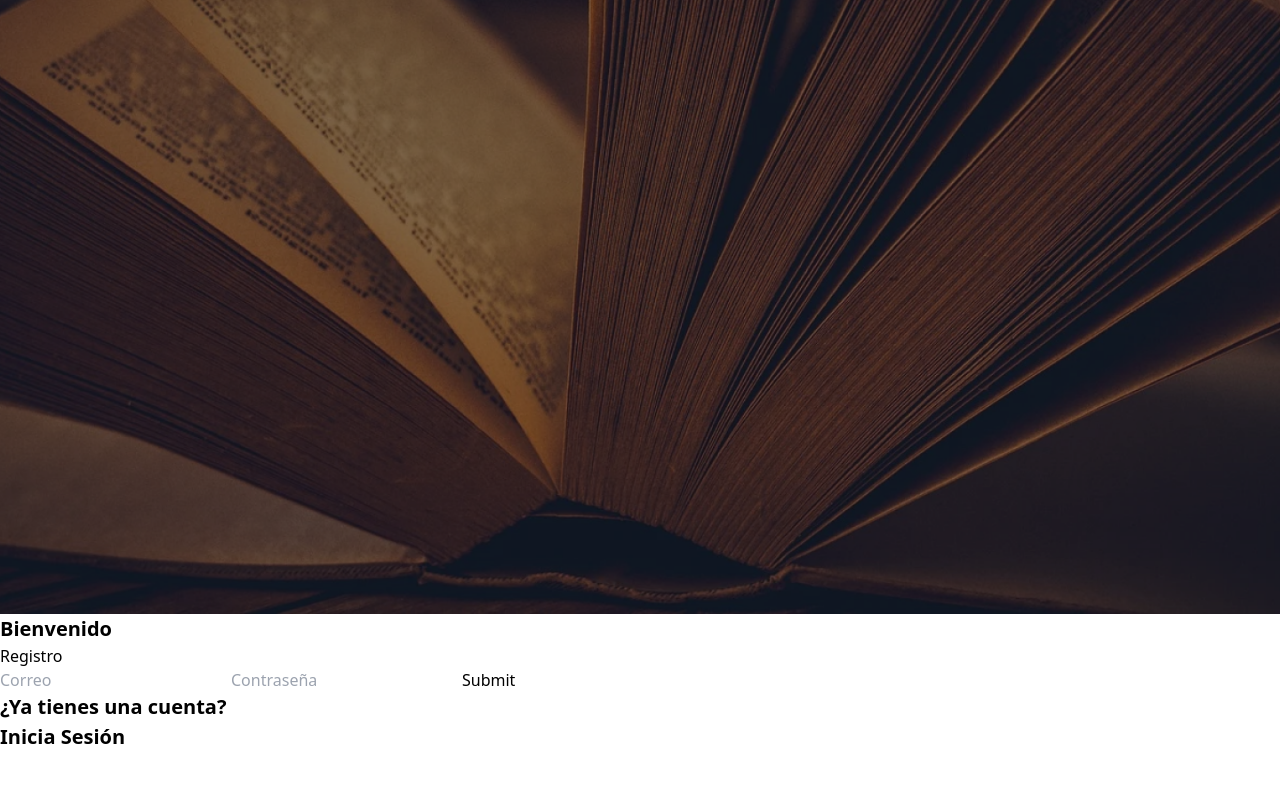
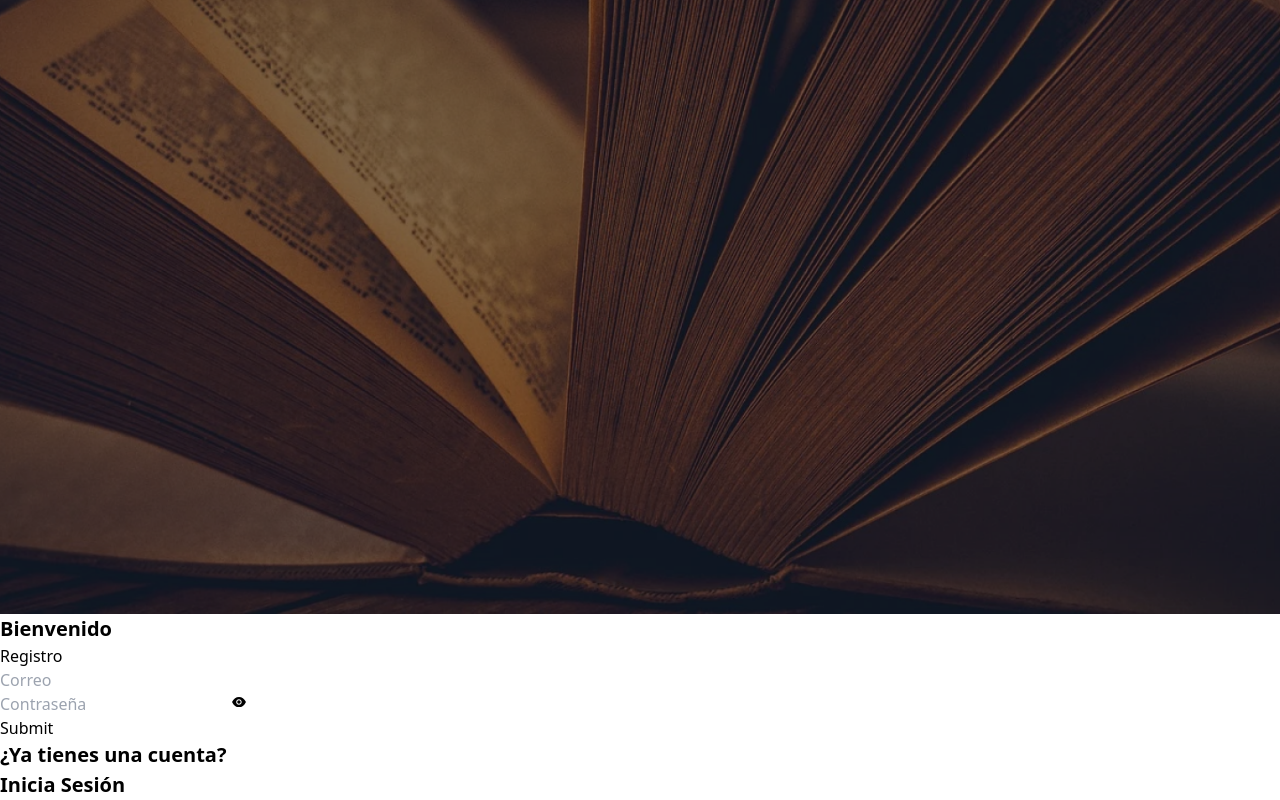
Before and after one commit to JuanCarlosRossLopez/Sistema-de-Bibliotecas-Universitarias, a React (Vite) app in the folder frontend_SBU/: page /signup in a window 1280 px wide. Shown: the part 296-1096 px from the top of the page. Before the commit the page ends 1048 px from the top, so only its background shows below. Built offline with nearby package versions, Linux system fonts and the light colour scheme; the HTML template or start-up script is replaced by a standard one.

Commit message:
Agregado boton mostrar contraseña en SignIn y SignUp

```diff
--- a/frontend_SBU/src/index.css
+++ b/frontend_SBU/src/index.css
@@ -1,3 +1,11 @@
 @tailwind base;
 @tailwind components;
 @tailwind utilities;
+
+input[type="password"]::-ms-reveal,
+input[type="password"]::-ms-clear,
+input[type="password"]::-webkit-clear-button,
+input[type="password"]::-webkit-inner-spin-button,
+input[type="password"]::-webkit-password-toggle {
+    display: none;
+}
--- a/frontend_SBU/src/pages/Visitor/Login.jsx
+++ b/frontend_SBU/src/pages/Visitor/Signin.jsx
@@ -1,7 +1,10 @@
 import React from "react";
-import { useForm } from "react-hook-form"
+import { useForm } from "react-hook-form";
+import { useState } from "react";
+import { AiFillEye, AiFillEyeInvisible } from "react-icons/ai";
 
 function Login() {
+    const [verContra, setVerContra] = useState(false);
     const {
         register,
         handleSubmit,
@@ -27,8 +30,8 @@ function Login() {
                 </div>
             </div>
 
-            <div className=" flex ">
-                <div className="bg-[#e9d2c4] border-[4px] border-yellow-900 rounded-2xl transition-all duration-200 w-full  max-w-xl mx-4 sm:mx-6 lg:mx-10">
+            <div className="flex">
+                <div className="bg-[#e9d2c4] border-[4px] border-yellow-900 rounded-2xl transition-all duration-200 w-full max-w-xl mx-4 sm:mx-6 lg:mx-10">
                     <form
                         className="mx-4 sm:mx-8 md:mx-10 flex items-center space-y-4 py-8 sm:py-10 md:py-16 px-4 sm:px-10 md:px-20 font-semibold text-gray-500 flex-col"
                         onSubmit={handleSubmit(onSubmit)}
@@ -36,18 +39,28 @@ function Login() {
                         <h1 className="text-black text-4xl">Inicio de Sesión</h1>
 
                         <input
-                            className="w-full p-2 placeholder-white text-black bg-[#d2a89f] rounded-md border border-gray-700 focus:border-yellow-700 hover:border-[#f0a779] transition-all duration-200"
+                            className="w-full md:w-[20rem] p-2 placeholder-white text-black bg-[#d2a89f] rounded-md border border-gray-700 focus:border-yellow-700 hover:border-[#f0a779] transition-all duration-200"
                             placeholder="Correo"
                             {...register("example")}
                         />
+                        {errors.exampleRequired && <span>Este campo es obligatorio</span>}
 
-                        <input
-                            className="w-full p-2 placeholder-white bg-[#d2a89f] rounded-md border border-gray-700 focus:border-white-700 hover:border-[#f0a779] transition-all duration-200"
-                            placeholder="Contraseña"
-                            {...register("exampleRequired", { required: true })}
-                        />
-
-                        {errors.exampleRequired && <span className="">This field is required</span>}
+                        <div className="flex w-full md:ml-7 md:w-[21.7rem] items-center space-x-1">
+                            <input
+                                type={verContra ? "text" : "password"}
+                                className="w-full p-2 placeholder-white bg-[#d2a89f] rounded-md border border-gray-700 focus:border-white-700 hover:border-[#f0a779] transition-all duration-200"
+                                placeholder="Contraseña"
+                                {...register("exampleRequired", { required: true })}
+                            />
+                            <button
+                                type="button"
+                                onClick={() => setVerContra(!verContra)}
+                                className="text-gray-500 hover:text-yellow-700 text-2xl"
+                            >
+                                {verContra ? <AiFillEyeInvisible /> : <AiFillEye />}
+                            </button>
+                        </div>
+                        {errors.exampleRequired && <span>Este campo es obligatorio</span>}
 
                         <input
                             className="w-full sm:w-44 p-2 bg-gray-50 rounded-full font-bold text-gray-900 border-[4px] border-gray-700 hover:border-[#4a180dc4] transition-all duration-200"
@@ -58,13 +71,15 @@ function Login() {
                             <a
                                 className="font-semibold text-black hover:text-yellow-500 transition-all duration-200"
                                 href={`/signup`}
-                            > Registrate
+                            >
+                                Registrate
                             </a>
                         </p>
                     </form>
                 </div>
             </div>
 
+
         </div>
     );
 }
--- a/frontend_SBU/src/pages/Visitor/Signup.jsx
+++ b/frontend_SBU/src/pages/Visitor/Signup.jsx
@@ -1,8 +1,10 @@
 import React from "react";
 import { useForm } from "react-hook-form"
-
+import { useState } from "react";
+import { AiFillEye, AiFillEyeInvisible } from "react-icons/ai";
 
 function Signup() {
+  const [verContra, setVerContra] = useState(false);
   const {
     register,
     handleSubmit,
@@ -32,25 +34,35 @@ function Signup() {
       <div className=" flex ">
         <div className="bg-[#C19B93] border-[4px] border-yellow-900 rounded-2xl transition-all duration-200 w-full max-w-xl mx-4 sm:mx-6 lg:mx-10">
           <form
-            className="mx-4 sm:mx-8 md:mx-10 flex items-center space-y-4 py-8 sm:py-10 md:py-16 px-4 sm:px-10 md:px-20 font-semibold text-gray-500 flex-col"
+            className="mx-1 sm:mx-8 md:mx-1 flex items-center space-y-4 py-8 sm:py-10 md:py-16 px-5 sm:px-10 md:px-[10rem] font-semibold text-gray-500 flex-col"
             onSubmit={handleSubmit(onSubmit)}
           >
             <h1 className="text-black font-semibold text-4xl">Registro</h1>
 
             <input
-              className="w-full p-2 placeholder-white bg-[#e9d2c4] rounded-md border border-gray-700 focus:border-yellow-00 hover:border-yellow-500 transition-all duration-200"
+              className="w-full md:w-[20rem] p-2 placeholder-white bg-[#e9d2c4] rounded-md border border-gray-700 focus:border-yellow-00 hover:border-[#f0a779] transition-all duration-200"
               placeholder="Correo"
               {...register("example")}
             />
-            {errors.exampleRequired && <span>This field is required</span>}
+            {errors.exampleRequired && <span>Este campo es obligatorio</span>}
 
-            <input
-              className="w-full p-2 placeholder-white bg-[#e9d2c4] rounded-md border border-gray-700 focus:border-white-700 hover:border-[#f0a779] transition-all duration-200"
-              placeholder="Contraseña"
-              {...register("exampleRequired", { required: true })}
-            />
+            <div className="flex w-full md:ml-7 md:w-[21.7rem] items-center space-x-1">
+              <input
+                type={verContra ? "text" : "password"}
+                className="w-full p-2 placeholder-white bg-[#e9d2c4] rounded-md border border-gray-700 focus:border-white-700 hover:border-[#f0a779] transition-all duration-200"
+                placeholder="Contraseña"
+                {...register("exampleRequired", { required: true })}
+              />
+              <button
+                type="button"
+                onClick={() => setVerContra(!verContra)}
+                className="text-gray-500 hover:text-yellow-700 text-2xl"
+              >
+                {verContra ? <AiFillEyeInvisible /> : <AiFillEye />}
+              </button>
+            </div>
 
-            {errors.exampleRequired && <span>This field is required</span>}
+            {errors.exampleRequired && <span>Este campo es obligatorio</span>}
 
             <input
               className="w-full sm:w-44 p-2 bg-gray-50 rounded-full font-bold text-gray-900 border-[4px] border-gray-700 hover:border-[#4a180dc4] transition-all duration-200"
--- a/frontend_SBU/src/router/AppRouter.jsx
+++ b/frontend_SBU/src/router/AppRouter.jsx
@@ -1,6 +1,6 @@
 import { BrowserRouter as Router, Route, Routes } from 'react-router-dom';
 import Home from '../pages/Visitor/Home';
-import Login from '../pages/Visitor/Login';
+import Login from '../pages/Visitor/Signin';
 import Signup from '../pages/Visitor/Signup';
 
 import Myspace from '../pages/Visitor/Myspace';
```
